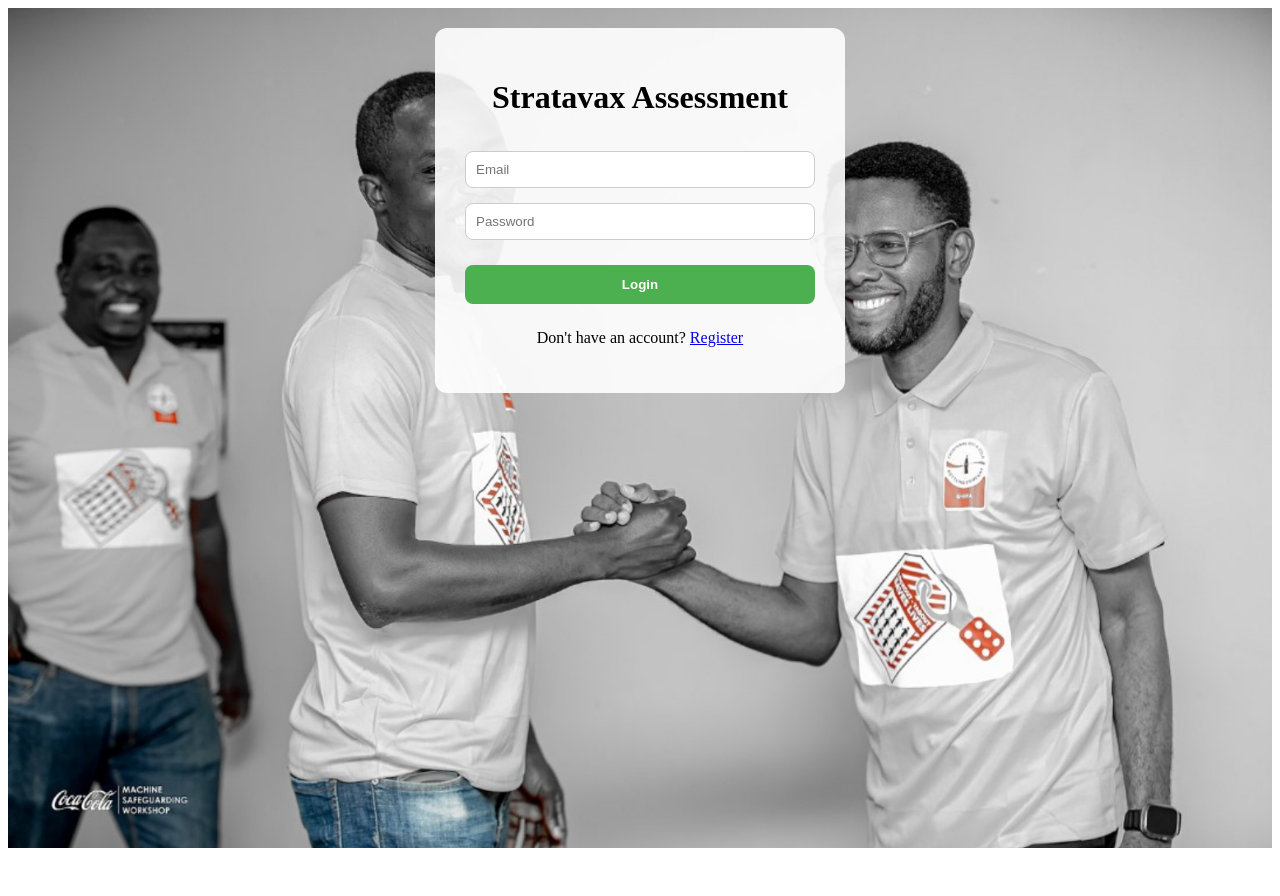
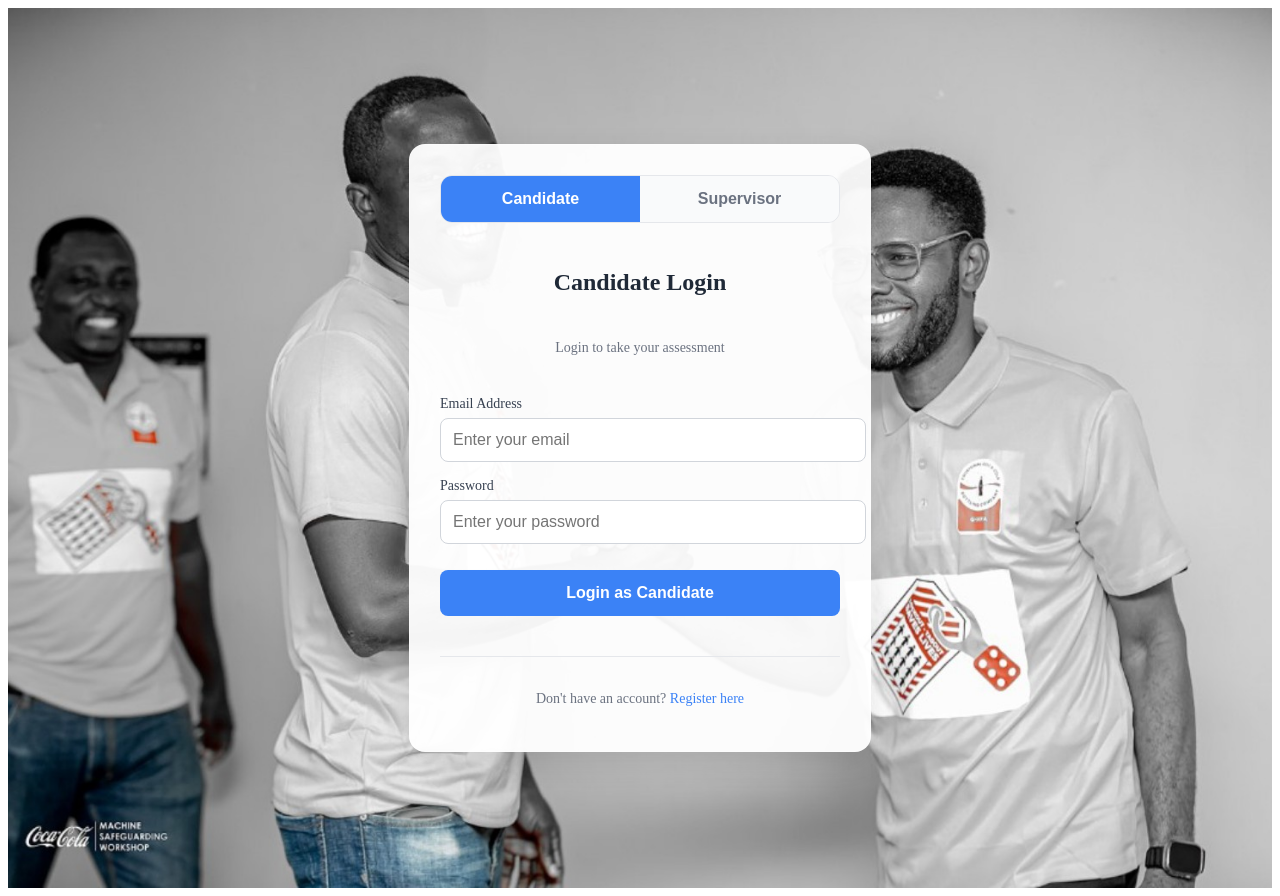
Before and after one commit to sbyiadom/Stratavax-Capability-Assessment, a Next.js app: page /login in a window 1280 px wide. Before the commit the page ends 856 px from the top, so only its background shows below. Built offline with nearby package versions, Linux system fonts and the light colour scheme.

Commit message:
Update login.js

```diff
--- a/pages/login.js
+++ b/pages/login.js
@@ -9,79 +9,319 @@ export default function Login() {
   const [email, setEmail] = useState("");
   const [password, setPassword] = useState("");
   const [error, setError] = useState("");
+  const [loginType, setLoginType] = useState("candidate"); // 'candidate' or 'supervisor'
+  const [loading, setLoading] = useState(false);
 
   const handleLogin = async (e) => {
     e.preventDefault();
     setError("");
+    setLoading(true);
 
-    const { data, error } = await supabase.auth.signInWithPassword({ email, password });
+    try {
+      const { data, error } = await supabase.auth.signInWithPassword({
+        email,
+        password
+      });
 
       if (error || !data.user) {
-      setError("User not found or incorrect password");
-      return;
+        throw new Error("User not found or incorrect password");
       }
 
-    // Redirect to pre-assessment page
+      // Check user role from metadata
+      const userRole = data.user.user_metadata?.role;
+      const isSupervisor = data.user.user_metadata?.is_supervisor;
+
+      // Redirect based on login type and user role
+      if (loginType === "supervisor") {
+        if (userRole !== "supervisor" && !isSupervisor) {
+          await supabase.auth.signOut();
+          throw new Error("You are not authorized as a supervisor. Please use candidate login.");
+        }
+        // Redirect to supervisor dashboard
+        router.push("/supervisor/dashboard");
+      } else {
+        // For candidates, allow login even if they have supervisor metadata
+        // but redirect to assessment
         router.push("/assessment/pre");
+      }
+
+    } catch (err) {
+      setError(err.message || "Login failed");
+    } finally {
+      setLoading(false);
+    }
   };
 
   return (
     <AppLayout background="/images/login-bg.jpg">
-      <form
-        onSubmit={handleLogin}
+      <div
         style={{
-          backgroundColor: "rgba(255,255,255,0.9)",
-          padding: 30,
-          borderRadius: 12,
-          width: 350,
-          margin: "auto",
+          display: "flex",
+          justifyContent: "center",
+          alignItems: "center",
+          minHeight: "100vh",
+          padding: "20px",
+        }}
+      >
+        <div
+          style={{
+            backgroundColor: "rgba(255,255,255,0.95)",
+            padding: "30px",
+            borderRadius: "16px",
+            width: "100%",
+            maxWidth: "400px",
             display: "flex",
             flexDirection: "column",
-          gap: 15,
-          textAlign: "center"
+            gap: "20px",
+            boxShadow: "0 10px 30px rgba(0,0,0,0.1)",
+            border: "1px solid rgba(255,255,255,0.3)",
           }}
         >
-        <h1 style={{ marginBottom: 20 }}>Stratavax Assessment</h1>
+          {/* Login Type Tabs */}
+          <div
+            style={{
+              display: "flex",
+              borderRadius: "12px",
+              overflow: "hidden",
+              border: "1px solid #e5e7eb",
+              marginBottom: "10px",
+            }}
+          >
+            <button
+              type="button"
+              onClick={() => setLoginType("candidate")}
+              style={{
+                flex: 1,
+                padding: "14px",
+                backgroundColor: loginType === "candidate" ? "#3b82f6" : "#f9fafb",
+                color: loginType === "candidate" ? "white" : "#6b7280",
+                border: "none",
+                cursor: "pointer",
+                fontWeight: "600",
+                fontSize: "16px",
+                transition: "all 0.3s ease",
+              }}
+            >
+              Candidate
+            </button>
+            <button
+              type="button"
+              onClick={() => setLoginType("supervisor")}
+              style={{
+                flex: 1,
+                padding: "14px",
+                backgroundColor: loginType === "supervisor" ? "#8b5cf6" : "#f9fafb",
+                color: loginType === "supervisor" ? "white" : "#6b7280",
+                border: "none",
+                cursor: "pointer",
+                fontWeight: "600",
+                fontSize: "16px",
+                transition: "all 0.3s ease",
+              }}
+            >
+              Supervisor
+            </button>
+          </div>
 
-        {error && <p style={{ color: "red" }}>{error}</p>}
+          <h1
+            style={{
+              fontSize: "24px",
+              fontWeight: "bold",
+              color: "#1f2937",
+              textAlign: "center",
+              marginBottom: "10px",
+            }}
+          >
+            {loginType === "candidate" ? "Candidate Login" : "Supervisor Login"}
+          </h1>
 
+          <p
+            style={{
+              color: "#6b7280",
+              textAlign: "center",
+              fontSize: "14px",
+              marginBottom: "20px",
+            }}
+          >
+            {loginType === "candidate"
+              ? "Login to take your assessment"
+              : "Login to access supervisor dashboard"}
+          </p>
+
+          {error && (
+            <div
+              style={{
+                backgroundColor: "#fee2e2",
+                color: "#dc2626",
+                padding: "12px",
+                borderRadius: "8px",
+                fontSize: "14px",
+                textAlign: "center",
+              }}
+            >
+              {error}
+            </div>
+          )}
+
+          <form onSubmit={handleLogin} style={{ display: "flex", flexDirection: "column", gap: "16px" }}>
+            <div>
+              <label
+                style={{
+                  display: "block",
+                  fontSize: "14px",
+                  fontWeight: "500",
+                  color: "#374151",
+                  marginBottom: "6px",
+                }}
+              >
+                Email Address
+              </label>
               <input
                 type="email"
-          placeholder="Email"
+                placeholder="Enter your email"
                 value={email}
                 required
                 onChange={(e) => setEmail(e.target.value)}
-          style={{ padding: 10, borderRadius: 8, border: "1px solid #ccc" }}
+                style={{
+                  width: "100%",
+                  padding: "12px",
+                  borderRadius: "8px",
+                  border: "1px solid #d1d5db",
+                  fontSize: "16px",
+                  transition: "border 0.3s ease",
+                }}
+                onFocus={(e) => (e.target.style.borderColor = "#3b82f6")}
+                onBlur={(e) => (e.target.style.borderColor = "#d1d5db")}
               />
+            </div>
+
+            <div>
+              <label
+                style={{
+                  display: "block",
+                  fontSize: "14px",
+                  fontWeight: "500",
+                  color: "#374151",
+                  marginBottom: "6px",
+                }}
+              >
+                Password
+              </label>
               <input
                 type="password"
-          placeholder="Password"
+                placeholder="Enter your password"
                 value={password}
                 required
                 onChange={(e) => setPassword(e.target.value)}
-          style={{ padding: 10, borderRadius: 8, border: "1px solid #ccc" }}
+                style={{
+                  width: "100%",
+                  padding: "12px",
+                  borderRadius: "8px",
+                  border: "1px solid #d1d5db",
+                  fontSize: "16px",
+                  transition: "border 0.3s ease",
+                }}
+                onFocus={(e) => (e.target.style.borderColor = "#3b82f6")}
+                onBlur={(e) => (e.target.style.borderColor = "#d1d5db")}
               />
+            </div>
 
             <button
               type="submit"
+              disabled={loading}
               style={{
-            padding: 12,
-            backgroundColor: "#4CAF50",
-            color: "#fff",
+                width: "100%",
+                padding: "14px",
+                backgroundColor: loginType === "candidate" ? "#3b82f6" : "#8b5cf6",
+                color: "white",
                 border: "none",
-            borderRadius: 8,
-            cursor: "pointer",
-            fontWeight: "bold",
-            marginTop: 10
+                borderRadius: "8px",
+                cursor: loading ? "not-allowed" : "pointer",
+                fontWeight: "600",
+                fontSize: "16px",
+                transition: "all 0.3s ease",
+                opacity: loading ? 0.7 : 1,
+                marginTop: "10px",
+              }}
+              onMouseOver={(e) => {
+                if (!loading) {
+                  e.target.style.backgroundColor =
+                    loginType === "candidate" ? "#2563eb" : "#7c3aed";
+                }
+              }}
+              onMouseOut={(e) => {
+                if (!loading) {
+                  e.target.style.backgroundColor =
+                    loginType === "candidate" ? "#3b82f6" : "#8b5cf6";
+                }
               }}
             >
-          Login
+              {loading
+                ? "Logging in..."
+                : loginType === "candidate"
+                ? "Login as Candidate"
+                : "Login as Supervisor"}
             </button>
+          </form>
 
-        <p style={{ marginTop: 10 }}>
-          Don't have an account? <a href="/register">Register</a>
+          <div
+            style={{
+              textAlign: "center",
+              marginTop: "20px",
+              paddingTop: "20px",
+              borderTop: "1px solid #e5e7eb",
+            }}
+          >
+            <p style={{ color: "#6b7280", fontSize: "14px" }}>
+              {loginType === "candidate" ? (
+                <>
+                  Don't have an account?{" "}
+                  <a
+                    href="/register"
+                    style={{
+                      color: "#3b82f6",
+                      fontWeight: "500",
+                      textDecoration: "none",
+                    }}
+                    onMouseOver={(e) => (e.target.style.textDecoration = "underline")}
+                    onMouseOut={(e) => (e.target.style.textDecoration = "none")}
+                  >
+                    Register here
+                  </a>
+                </>
+              ) : (
+                "Need supervisor access? Contact your administrator."
+              )}
             </p>
-      </form>
+          </div>
+
+          {/* Mobile Responsive Adjustments */}
+          <style jsx>{`
+            @media (max-width: 640px) {
+              div[style] {
+                padding: 20px !important;
+                max-width: 90% !important;
+              }
+              h1 {
+                font-size: 20px !important;
+              }
+              button {
+                min-height: 44px !important;
+              }
+              input {
+                min-height: 44px !important;
+                font-size: 16px !important; /* Prevents zoom on iOS */
+              }
+            }
+
+            @media (min-width: 641px) and (max-width: 768px) {
+              div[style] {
+                max-width: 450px !important;
+              }
+            }
+          `}</style>
+        </div>
+      </div>
     </AppLayout>
   );
 }
```
Lines whose indentation alone changed are shown as unchanged.
